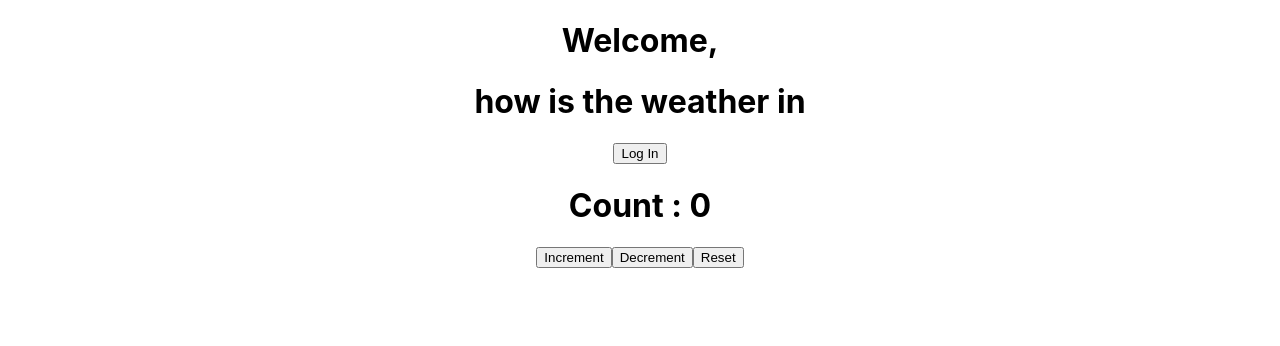
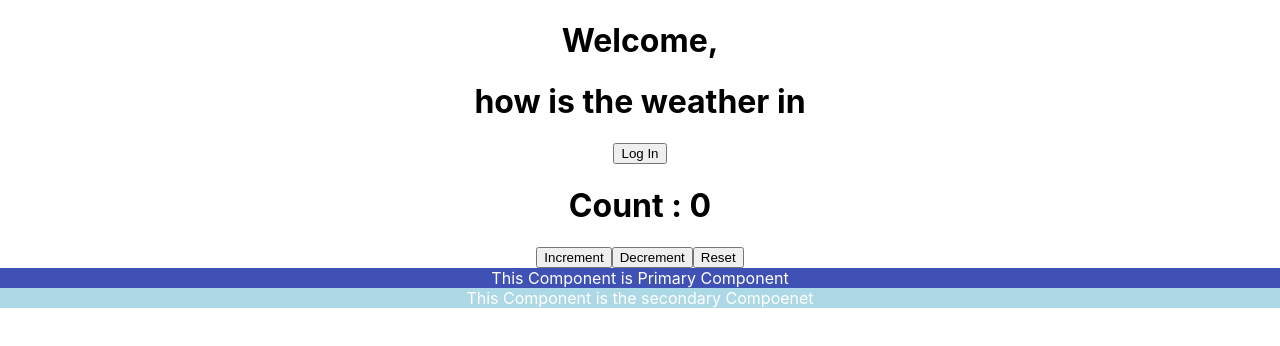
Before and after one commit to SahilTuladhar/Typescript, a React (Create React App) app in the folder withReact/react-typescript-demo/: page / in a window 1280 px wide. Shown: the top 346 px of the page. Built offline with nearby package versions, Linux system fonts and the light colour scheme; no server answers.

Commit message:
useContext

```diff
--- a/withReact/react-typescript-demo/src/App.tsx
+++ b/withReact/react-typescript-demo/src/App.tsx
@@ -15,6 +15,8 @@
 import { idText } from 'typescript';
 import React, { useState } from 'react';
 import LoggedIn from './components/state/LoggedIn';
+import Box from './components/context/Box';
+import ThemeContextProvider from './components/context/ThemeContext';
 
 function App() {
 
@@ -74,6 +76,10 @@
        <TypeAssertion />
        <Counter />
 
+       <ThemeContextProvider>
+         <Box/>
+       </ThemeContextProvider>
+
 
     </div>
   );
--- /dev/null
+++ b/withReact/react-typescript-demo/src/components/context/Box.tsx
@@ -0,0 +1,28 @@
+import { useContext } from "react"
+import { ThemeContext } from "./ThemeContext"
+
+const Box = () => {
+
+    const theme = useContext(ThemeContext)
+
+    return(
+        <>
+        <div style ={{
+            backgroundColor : theme.primary.main,
+            color : theme.primary.text
+        }}>
+            This Component is Primary Component
+        </div>
+
+        <div style ={{
+            backgroundColor : theme.secondary.main,
+            color : theme.secondary.text
+        }}>
+            This Component is the secondary Compoenet
+        </div>
+        </>
+    )
+
+}
+
+export default Box
--- /dev/null
+++ b/withReact/react-typescript-demo/src/components/context/Theme.ts
@@ -0,0 +1,14 @@
+
+export const Themes = {
+
+    primary : {
+     main : '#3f51b5',
+     text : '#fff',
+    },
+
+    secondary:{
+     main : '#add8e6',
+     text : '#fff'
+
+    }
+}
--- /dev/null
+++ b/withReact/react-typescript-demo/src/components/context/ThemeContext.tsx
@@ -0,0 +1,20 @@
+import { createContext } from "react";
+import { Themes } from "./Theme";
+
+
+
+type ThemeContextProps = {
+    children : React.ReactNode
+}
+
+export const ThemeContext = createContext(Themes)
+
+const ThemeContextProvider = ({children}: ThemeContextProps) => {
+
+    return(
+        <ThemeContext.Provider value = {Themes} >{children}</ThemeContext.Provider>
+    );
+
+}
+
+export default ThemeContextProvider
```
